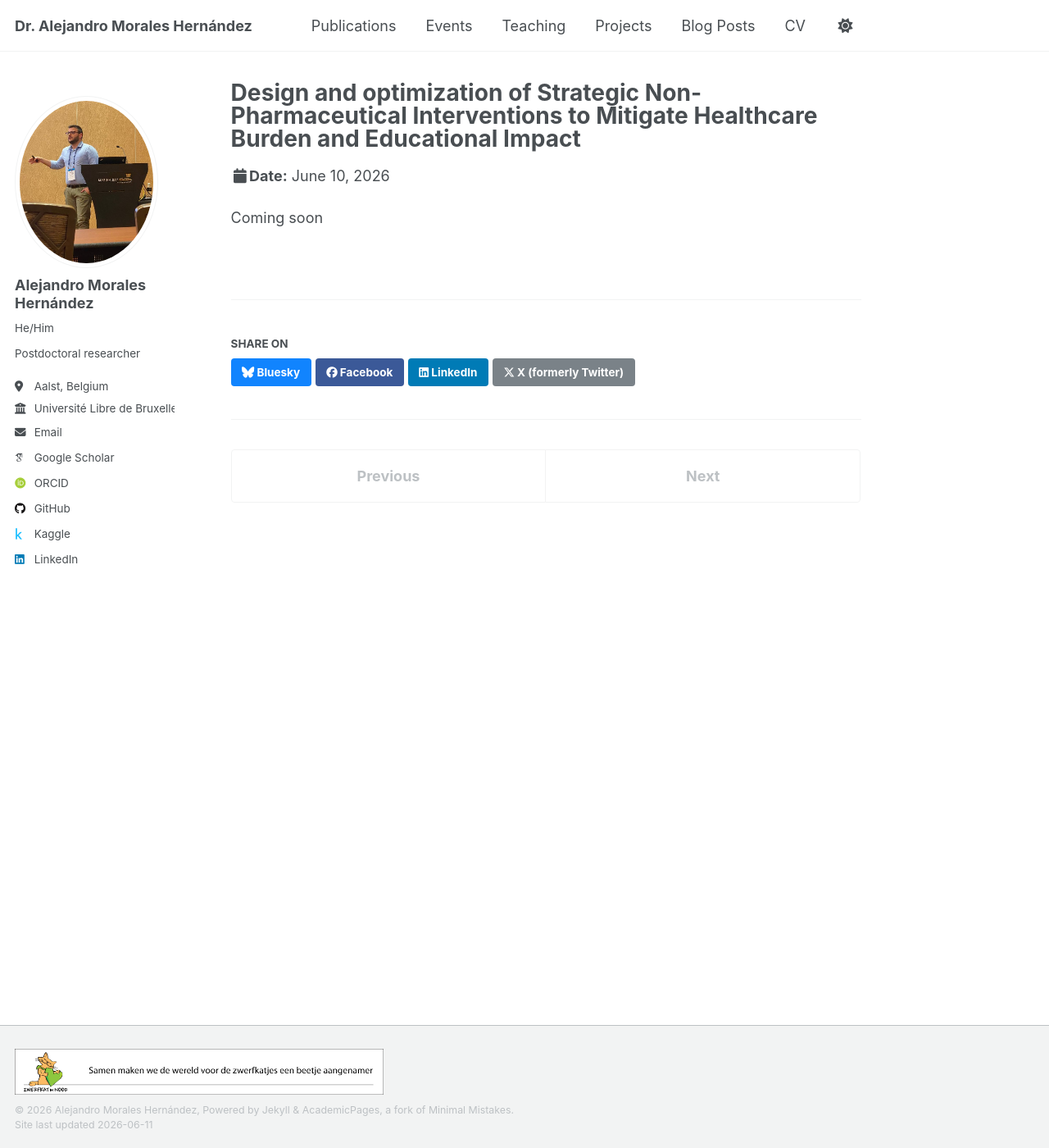
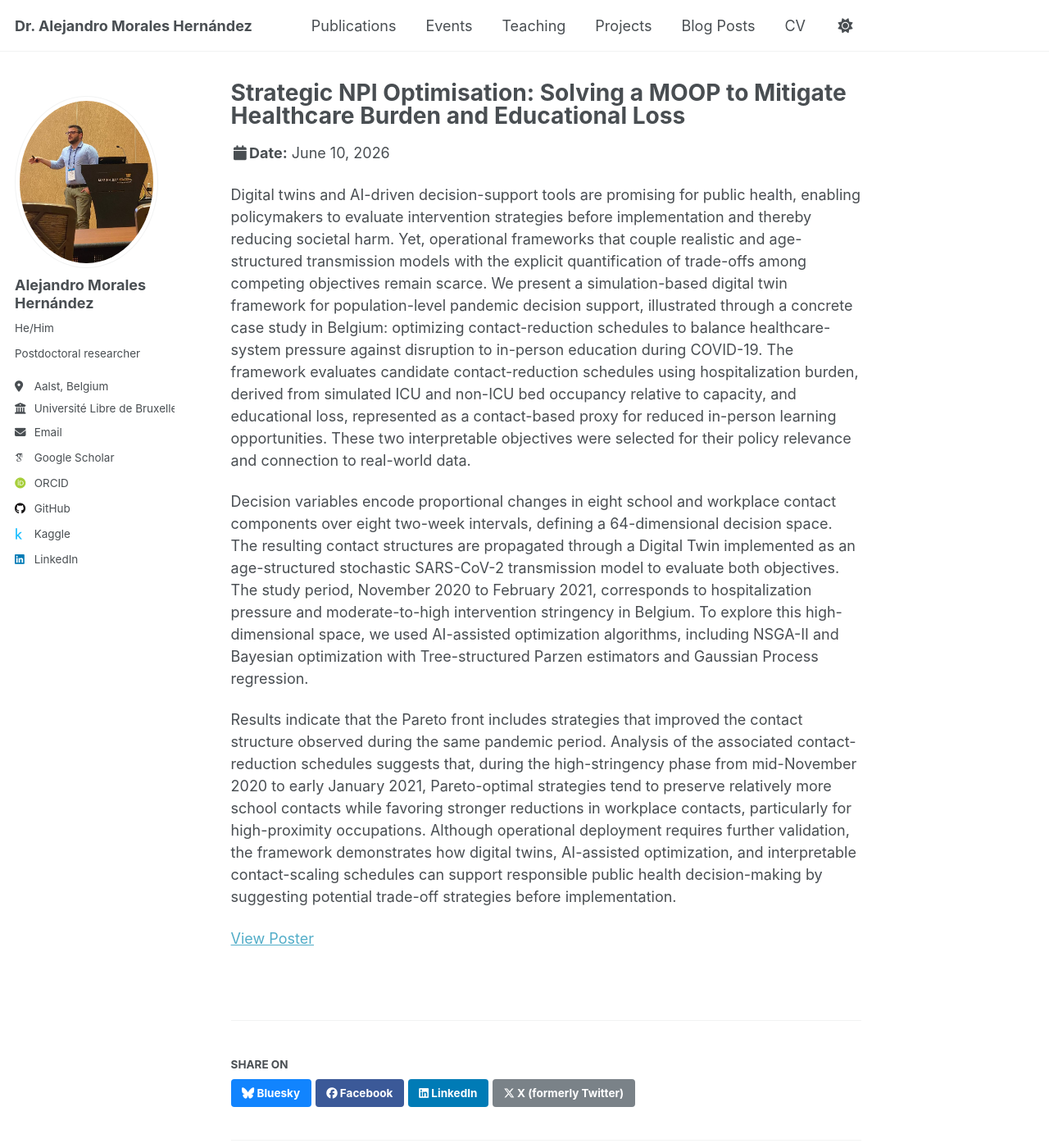
Before and after one commit to alejandro3500/alejandro3500.github.io, a Jekyll site: the page built from _talks/2026-DT4PH_poster.md, in a window 1280 px wide and 1400 px high. Shown: the whole window at 82% size. Built offline with Jekyll 4.4.1, drawn with Linux system fonts in a browser that asks for light colours; some web fonts are replaced; a script that is not in the unit is left out.

Commit message:
Updating the info of the DT4PH poster

```diff
--- a/_talks/2026-DT4PH_poster.md
+++ b/_talks/2026-DT4PH_poster.md
@@ -1,11 +1,18 @@
 ---
-title: "Design and optimization of Strategic Non-Pharmaceutical Interventions to Mitigate Healthcare Burden and Educational Impact"
+title: "Strategic NPI Optimisation: Solving a MOOP to Mitigate Healthcare Burden and Educational Loss"
 collection: talks
 type: "Poster"
 permalink: /talks/2026-DT4PH_poster
-venue: "DT4PH: Digital Twins and AI in Personalized Healthcare: from Innovation to Implementation and Impact"
+venue: "Digital Twins and AI in Personalized Healthcare (DT4PH): from Innovation to Implementation and Impact"
 date: 2026-06-10
 location: "Leuven, Belgium"
 ---
 
-Coming soon
+Digital twins and AI-driven decision-support tools are promising for public health, enabling policymakers to evaluate intervention strategies before implementation and thereby reducing societal harm. Yet, operational frameworks that couple realistic and age-structured transmission models with the explicit quantification of trade-offs among competing objectives remain scarce. We present a simulation-based digital twin framework for population-level pandemic decision support, illustrated through a concrete case study in Belgium: optimizing contact-reduction schedules to balance healthcare-system pressure against disruption to in-person education during COVID-19. The framework evaluates candidate contact-reduction schedules using hospitalization burden, derived from simulated ICU and non-ICU bed occupancy relative to capacity, and educational loss, represented as a contact-based proxy for reduced in-person learning opportunities. These two interpretable objectives were selected for their policy relevance and connection to real-world data.
+
+Decision variables encode proportional changes in eight school and workplace contact components over eight two-week intervals, defining a 64-dimensional decision space. The resulting contact structures are propagated through a Digital Twin implemented as an age-structured stochastic SARS-CoV-2 transmission model to evaluate both objectives. The study period, November 2020 to February 2021, corresponds to hospitalization pressure and moderate-to-high intervention stringency in Belgium. To explore this high-dimensional space, we used AI-assisted optimization algorithms, including NSGA-II and Bayesian optimization with Tree-structured Parzen estimators and Gaussian Process regression.
+
+Results indicate that the Pareto front includes strategies that improved the contact structure observed during the same pandemic period. Analysis of the associated contact-reduction schedules suggests that, during the high-stringency phase from mid-November 2020 to early January 2021, Pareto-optimal strategies tend to preserve relatively more school contacts while favoring stronger reductions in workplace contacts, particularly for high-proximity occupations. Although operational deployment requires further validation, the framework demonstrates how digital twins, AI-assisted optimization, and interpretable contact-scaling schedules can support responsible public health decision-making by suggesting potential trade-off strategies before implementation.
+
+
+[View Poster](..\files\Poster_dt4ph_2026.pdf.pdf)
```
Also changed, not shown: 1 other file.
